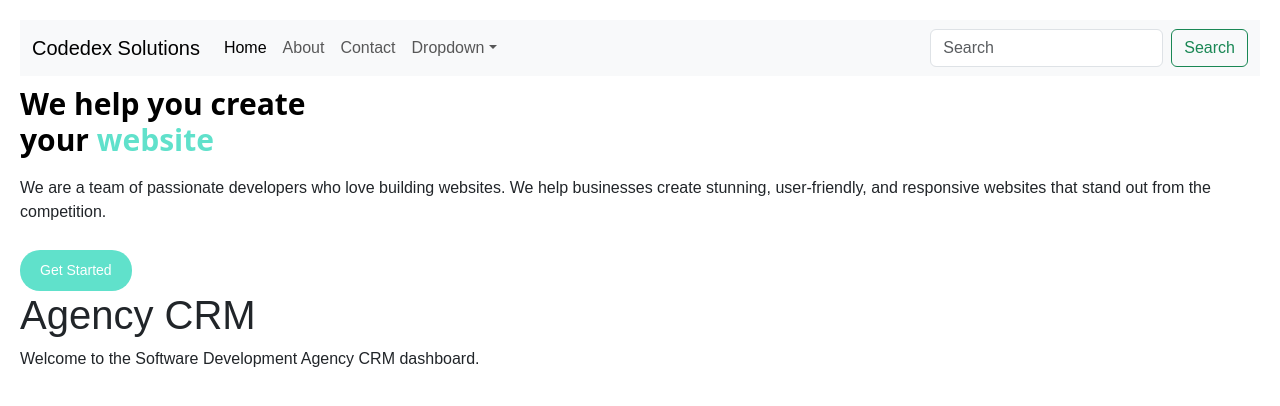
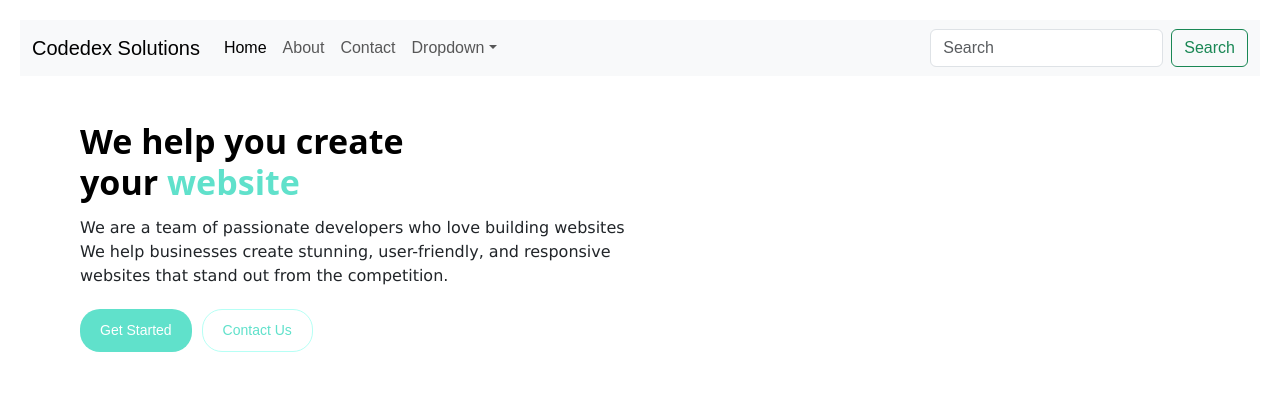
Before and after one commit to SaranshGolash/SoftwareAgencyCRM, a React (Create React App) app in the folder client/: page / in a window 1280 px wide. Shown: the top 406 px of the page. Built offline with nearby package versions, Linux system fonts and the light colour scheme.

Commit message:
Made changes to the css of HeaderBody Component

```diff
--- a/client/src/App.js
+++ b/client/src/App.js
@@ -5,8 +5,6 @@ function App() {
   return (
     <div style={{ padding: '20px', fontFamily: 'sans-serif' }}>
       <Header />
-      <h1>Agency CRM</h1>
-      <p>Welcome to the Software Development Agency CRM dashboard.</p>
     </div>
   );
 }
--- a/client/src/components/HeaderBody.jsx
+++ b/client/src/components/HeaderBody.jsx
@@ -7,7 +7,7 @@ function HeaderBody() {
         justifyContent: 'center',
         alignItems: 'start',
         flexFlow: 'column nowrap',
-        gap: '10px'
+        gap: '5px'
     };
 
     const headerBodyStyle = {
@@ -16,10 +16,10 @@ function HeaderBody() {
         paddingTop: '10px',
         fontFamily: 'system-ui, -apple-system, BlinkMacSystemFont, "Segoe UI", Roboto, Helvetica, Arial, sans-serif',
         fontWeight: 'bold',
-        fontSize: '30px'
+        fontSize: '34px'
     };
 
-    const btnStyle = {
+    const btnStyle1 = {
         backgroundColor: '#60E1CB',
         color: 'white',
         padding: '10px',
@@ -32,12 +32,28 @@ function HeaderBody() {
         fontSize:'14px',
     };
 
+    const btnStyle2 = {
+        backgroundColor: '#FFFFFF',
+        color: '#60E1CB',
+        padding: '10px',
+        paddingLeft: '20px',
+        paddingRight: '20px',
+        border: '1px solid rgba(182, 255, 245, 1)',
+        borderRadius: '20px',
+        cursor: 'pointer',
+        margin: 'none',
+        fontSize:'14px',
+    }
+
     return (
-        <div className="main">
+        <div className="main" style={{display: 'flex', justifyContent: 'left', alignItems: 'center', paddingTop: '35px', paddingLeft: '60px'}}>
             <div className="header-body" style={HeaderStyle}>
                 <h1 style={headerBodyStyle}>We help you create<br/>your <span style={{color:"#60E1CB"}}>website</span></h1>
-                <p>We are a team of passionate developers who love building websites. We help businesses create stunning, user-friendly, and responsive websites that stand out from the competition.</p>
-                <Button textbtn={"Get Started"} href={'/services'} style={btnStyle}/>
+                <p style={{fontSize: '16px', fontFamily: 'Verdana, Geneva, sans-serif', fontWeight: '400'}}>We are a team of passionate developers who love building websites<br/>We help businesses create stunning, user-friendly, and responsive<br/>websites that stand out from the competition.</p>
+                <div style={{display: 'flex', gap: '10px'}}>
+                <Button textbtn={"Get Started"} href={'/services'} style={btnStyle1}/>
+                <Button textbtn={"Contact Us"} href={'/contact'} style={btnStyle2}/>
+                </div>
             </div>
         </div>
     );
```
